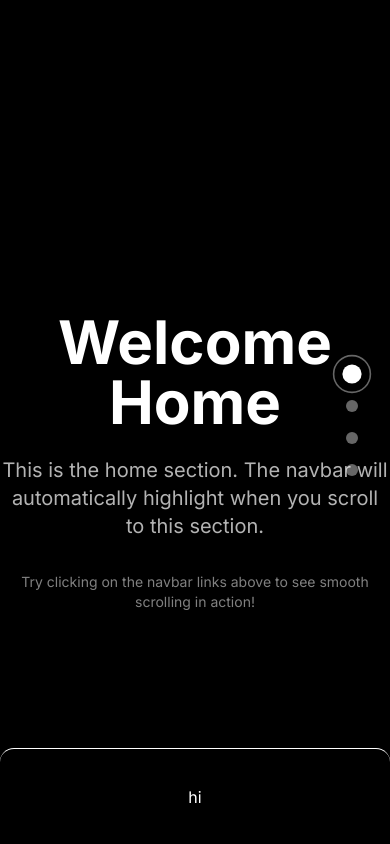
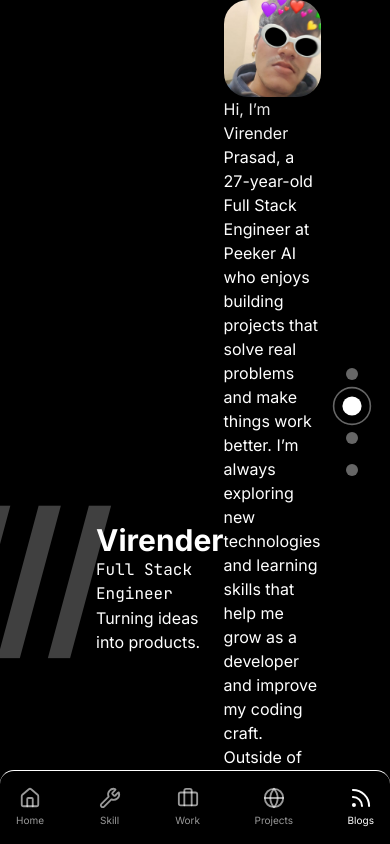
Before and after one commit to Virenishere/virenishere.portfolio, a Next.js app: page / in a window 390 px wide. Shown: the top 844 px of the page. Built offline with nearby package versions, Linux system fonts and the light colour scheme.

Commit message:
adding ui changes of intro

```diff
--- a/src/app/globals.css
+++ b/src/app/globals.css
@@ -1,3 +1,5 @@
+@import url('https://fonts.googleapis.com/css2?family=JetBrains+Mono:ital,wght@0,100..800;1,100..800&display=swap');
+
 @import 'tailwindcss';
 @import 'tw-animate-css';
 
@@ -118,3 +120,7 @@
     @apply bg-background text-foreground;
   }
 }
+
+@theme {
+  --font-jetbrains: "JetBrains Mono", monospace;
+}
--- a/src/app/page.tsx
+++ b/src/app/page.tsx
@@ -3,33 +3,29 @@ import IconTest from '@/components/IconTest';
 import ScrollIndicator from '@/components/ui/scroll/ScrollIndicator';
 import DesktopNavbar from '@/components/ui/navbar/DesktopNavbar';
 import MobileNavbar from '@/components/ui/navbar/MobileNavbar';
+import Introduction from '@/components/Introduction';
 
 export default function Home() {
   return (
     <main className="bg-[#000] min-h-screen relative scroll-smooth select-none">
-      <MobileNavbar />
-      {/* <DesktopNavbar /> */}
+      <div className="lg:hidden">
+        <MobileNavbar />
+      </div>
+      <div className="hidden lg:block">
+        <DesktopNavbar />
+      </div>
       <ScrollIndicator />
 
       {/* Home Section */}
-      <section
+      {/* <section
         id="home"
         className="min-h-screen flex items-center justify-center pt-20"
       >
-        <div className="text-center">
-          <h1 className="text-6xl font-bold text-white mb-6">Welcome Home</h1>
-          <p className="text-xl text-white/70 max-w-2xl mx-auto">
-            This is the home section. The navbar will automatically highlight
-            when you scroll to this section.
-          </p>
-          <div className="mt-8">
-            <p className="text-white/50 text-sm">
-              Try clicking on the navbar links above to see smooth scrolling in
-              action!
-            </p>
-          </div>
-        </div>
-      </section>
+
+
+        <p className='font-jetbrains text-white'>fullstack engineer</p>
+      </section> */}
+      <Introduction />
 
       {/* Work Section */}
       <section
--- /dev/null
+++ b/src/components/Introduction.tsx
@@ -0,0 +1,26 @@
+import React from 'react';
+import ProfilePic from './ui/profilepic/ProfilePic';
+import AboutMe from '@/constants/aboutme';
+
+export default function Introduction() {
+  return (
+    <section className="min-h-screen flex flex-row px-24 items-center justify-around text-white">
+      <div className="flex flex-col">
+        <h1 className="relative font-grotesk font-bold text-3xl md:text-8xl text-white before:content-['///'] before:absolute before:block before:left-0 before:top-0 before:text-[175px] before:font-[700] before:text-white/25 before:tracking-[-0.1em] before:-translate-x-full before:-translate-y-1/4 before:pointer-events-none">
+          {AboutMe.FirstName}
+        </h1>
+
+        <p className="font-jetbrains text-white">{AboutMe.Role}</p>
+        <h2>{AboutMe.ShortIntro}</h2>
+
+      </div>
+      <div className='flex flex-col items-center justify-center text-white '>
+        <ProfilePic />
+
+        <div className='flex items-center justify-center w-1/2'>
+        {AboutMe.Info}
+        </div>
+      </div>
+    </section>
+  );
+}
--- a/src/components/ui/cursor/CursorAnimation.tsx
+++ b/src/components/ui/cursor/CursorAnimation.tsx
@@ -23,7 +23,7 @@ export default function CursorAnimation() {
 
   // smooth physics
   const smoothX = useSpring(cursorX, {
-    stiffness: 120,
+    stiffness: 250,
     damping: 20,
     mass: 0.4,
   });
@@ -97,7 +97,7 @@ export default function CursorAnimation() {
         pointer-events-none
         fixed top-0 left-0
         z-[9999]
-        h-8 w-8
+        h-12 w-12
         -translate-x-1/2 -translate-y-1/2
         rounded-full
         border-4 border-white/80
--- a/src/components/ui/navbar/MobileNavbar.tsx
+++ b/src/components/ui/navbar/MobileNavbar.tsx
@@ -1,9 +1,42 @@
 "use client";
+import {useState} from "react";
+import { Briefcase, Globe, House, Rss, Wrench } from 'lucide-react';
+import Navlinks from '@/constants/navlinks';
+// import Link from 'next/link';
+import {Link} from "react-scroll";
 
-export default function MobileNavbar(){
-    return(
-        <div className="fixed items-center justify-center flex bottom-0 left-0 h-24 w-full  bg-black border-t border-white rounded-t-xl z-50">
-            <p className="text-white">hi</p>
-        </div>
-    )
+
+export default function MobileNavbar() {
+    const [activeIndex,setActiveIndex] = useState(0);
+
+    const icons = [House,Wrench, Briefcase,Globe,Rss];
+
+  return (
+        <div className="fixed bottom-0 left-0 z-50 flex w-full items-center justify-between gap-6 rounded-t-xl border-t border-white bg-black p-4">
+      {Navlinks.map(({label,targetId}, index)=>{
+        const Icon = icons[index];
+        return(
+            <Link
+            key={targetId}
+            to={targetId}
+            spy={true}
+            smooth={true}
+            offset={-80}
+            duration={800}
+            onSetActive={()=>setActiveIndex(index)}
+            className='text-white flex flex-col items-center gap-1 cursor-pointer'
+            >
+                <Icon
+                size={22}
+                className={`transition-all duration-300 ${activeIndex === index ? 'text-white scale-110':'text-white/60'}`}
+                />
+                <span
+                className={`text-[10px] transition-all ${activeIndex === index ? 'text-white':'text-white/60'}`}>
+                    {label}
+                </span>
+            </Link>
+        )
+      })}
+    </div>
+  );
 }
--- /dev/null
+++ b/src/components/ui/profilepic/ProfilePic.tsx
@@ -0,0 +1,60 @@
+"use client";
+
+import Image from "next/image";
+import { motion, useMotionValue, useSpring } from "framer-motion";
+import { useEffect, useState } from "react";
+import profilepic from "@/assets/images/pfp.jpg";
+
+export default function ProfilePic() {
+  const [mounted, setMounted] = useState(false);
+
+  useEffect(() => {
+    setMounted(true);
+  }, []);
+
+  const rotateX = useMotionValue(0);
+  const rotateY = useMotionValue(0);
+
+  const smoothX = useSpring(rotateX, { stiffness: 150, damping: 15 });
+  const smoothY = useSpring(rotateY, { stiffness: 150, damping: 15 });
+
+  if (!mounted) return null;
+
+  function handleMouseMove(e) {
+    const rect = e.currentTarget.getBoundingClientRect();
+
+    const x = e.clientX - rect.left;
+    const y = e.clientY - rect.top;
+
+    const centerX = rect.width / 2;
+    const centerY = rect.height / 2;
+
+    rotateX.set(-(y - centerY) / 20);
+    rotateY.set((x - centerX) / 20);
+  }
+
+  return (
+    <div className="flex justify-center [perspective:1000px]">
+      <motion.div
+        onMouseMove={handleMouseMove}
+        onMouseLeave={() => {
+          rotateX.set(0);
+          rotateY.set(0);
+        }}
+        style={{
+          rotateX: smoothX,
+          rotateY: smoothY,
+          transformStyle: "preserve-3d",
+        }}
+      >
+        <Image
+          src={profilepic}
+          alt="profile_pic"
+          width={400}
+          height={400}
+          className="rounded-3xl shadow-2xl"
+        />
+      </motion.div>
+    </div>
+  );
+}
--- /dev/null
+++ b/src/constants/aboutme.ts
@@ -0,0 +1,8 @@
+const AboutMe = {
+    FirstName: "Virender",
+    LastName: "Prasad",
+    Role: "Full Stack Engineer",
+    ShortIntro: "Turning ideas into products.",
+    Info: "Hi, I’m Virender Prasad, a 27-year-old Full Stack Engineer at Peeker AI who enjoys building projects that solve real problems and make things work better. I’m always exploring new technologies and learning skills that help me grow as a developer and improve my coding craft. Outside of work, you’ll usually find me watching anime, reading manga, listening to music, or hitting the gym — balancing creativity, learning, and discipline both in code and in life."
+}
+export default AboutMe;
--- a/src/constants/navlinks.ts
+++ b/src/constants/navlinks.ts
@@ -9,6 +9,11 @@ const Navlinks: INavLink[] = [
     label: 'Home',
     targetId: 'home',
     path: '/',
+  },
+  {
+    label: 'Skill',
+    targetId: "skill",
+    path: '/skills',
   },
   {
     label: 'Work',
```
Also changed, not shown: src/assets/images/pfp.jpg (added).
